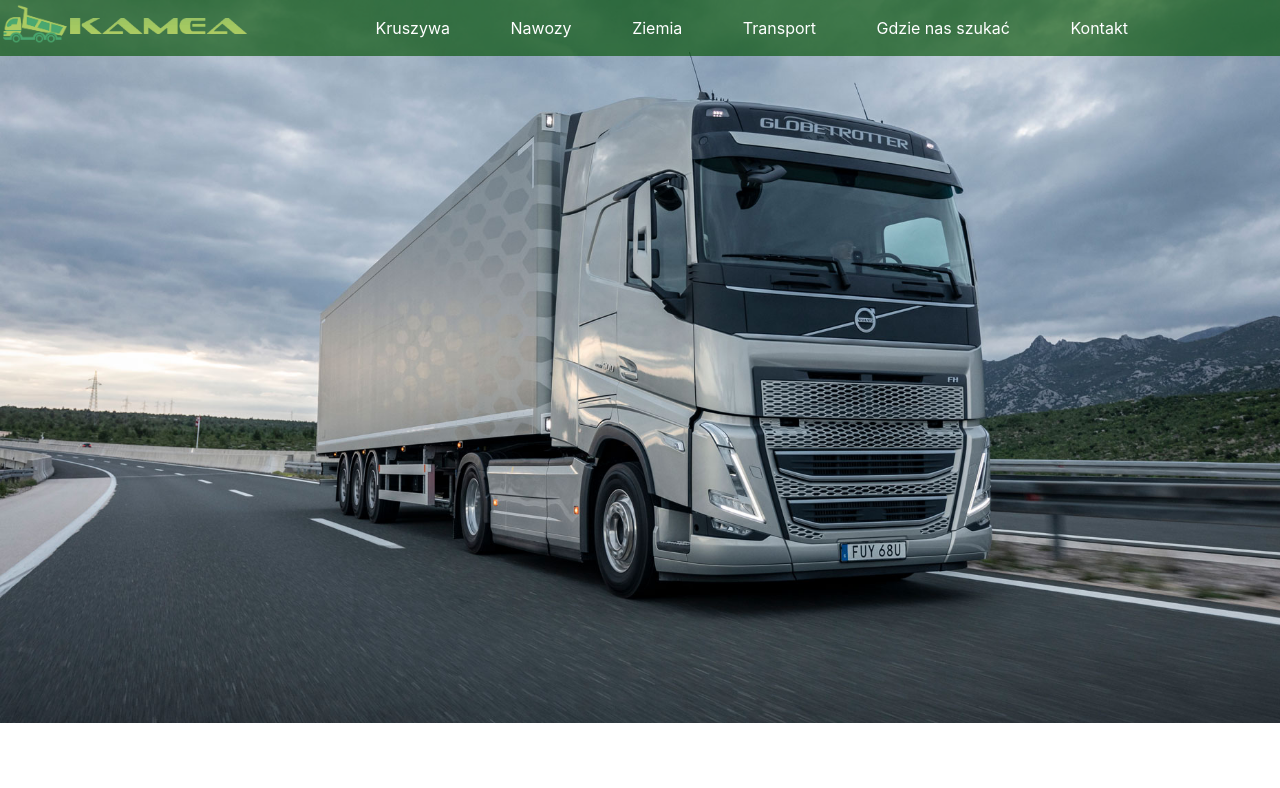
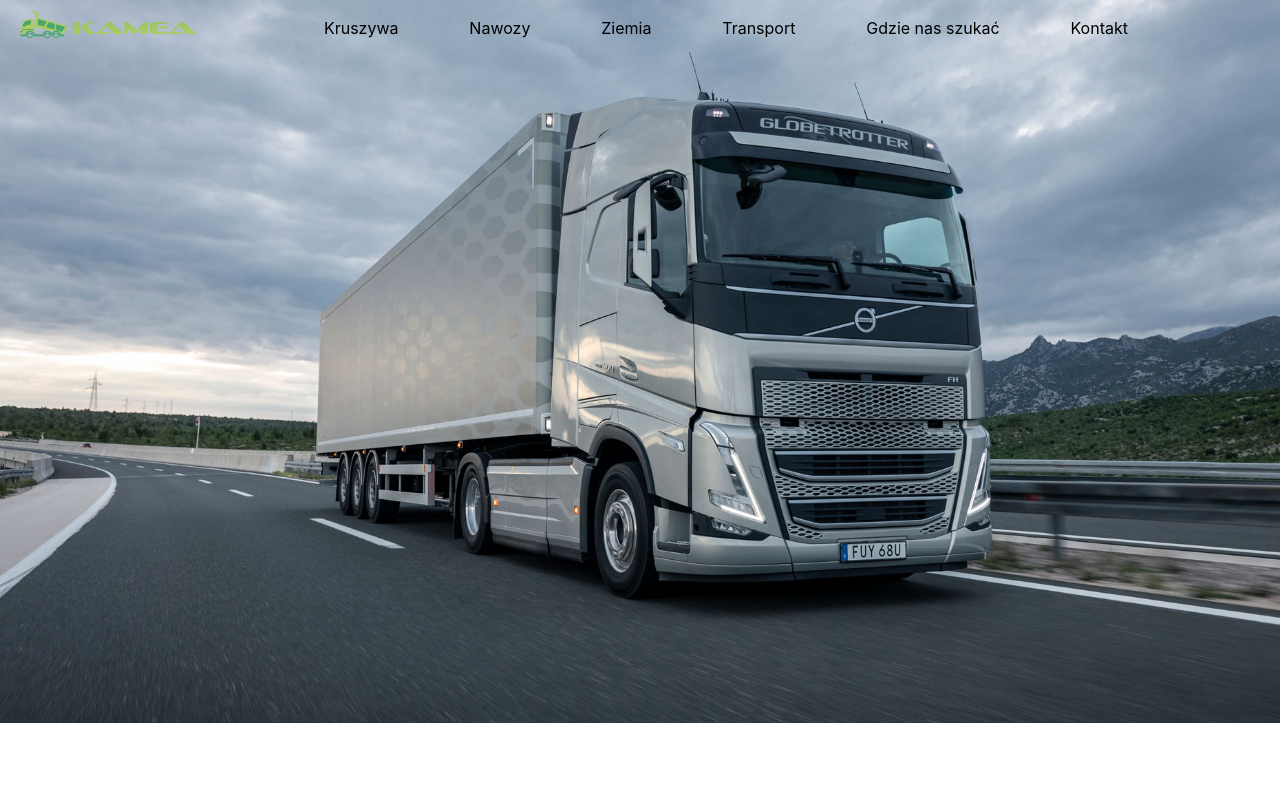
Before and after one commit to DAGORINC/kamea, a React (Create React App) app: page / in a window 1280 px wide. Shown: the top 788 px of the page. Built offline with nearby package versions, Linux system fonts and the light colour scheme.

Commit message:
mobile menu already must be

```diff
--- a/public/index.html
+++ b/public/index.html
@@ -1,5 +1,5 @@
 <!DOCTYPE html>
-<html lang="en">
+<html lang="pl">
   <head>
     <meta charset="utf-8" />
     <link rel="icon" href="%PUBLIC_URL%/favicon2.ico" />
--- a/src/App.css
+++ b/src/App.css
@@ -13,3 +13,24 @@
 html, body{
   scroll-behavior: smooth;
 }
+/* width */
+::-webkit-scrollbar {
+  width: 15px;
+}
+
+/* Track */
+::-webkit-scrollbar-track {
+  background-color: rgba(0, 80, 0, 0.649);
+}
+
+/* Handle */
+::-webkit-scrollbar-thumb {
+  background: rgba(0, 80, 0, 0);
+  border-radius: 10px;
+  border: 3px solid darkgreen;
+}
+
+/* Handle on hover */
+::-webkit-scrollbar-thumb:hover {
+  background: darkgreen;
+}
--- a/src/components/Navbar/Navbar.js
+++ b/src/components/Navbar/Navbar.js
@@ -6,6 +6,7 @@
 
 
 function Navbar() {
+    // mobile menu visibility
     const [visibilityMenu, setVisibility] = useState(-1000);
     const [isVisible, setIsVisible] = useState(false);
 
@@ -17,12 +18,36 @@
         isVisible ? setVisibility(0) : setVisibility(-1000);
     }
 
+    //navigation background
+    const [fontColor, setFontColor] = useState((styles.partLink));
+    const [navigationBackground, setNavigationBackground] = useState('rgba(0, 0, 0, 0.0)');
+    const [backgroundSwapper, setBackground] =useState(false);
+
+    useEffect(() => {
+        changeBackground()
+    },[backgroundSwapper])
+
+    const changeBackground = () => {
+        (document.body.scrollTop > 100 || document.documentElement.scrollTop > 100)
+        ?
+        setNavigationBackground('rgba(0, 80, 0, 0.649)')||setFontColor((styles.partLink))
+        :
+        setNavigationBackground('rgba(0, 0, 0, 0.0)')||setFontColor((styles.partLink2));
+    }
+
+    window.onscroll = function() {changeBackground()};
+
     return (
-        <div className={styles.nav}>
+        <div className={styles.nav} style={{backgroundColor: navigationBackground, color: fontColor}}>
+
             {/* mobile elements*/}
             <div style={{ marginLeft: visibilityMenu }} className={styles.mobileContainer}>
+
                 <div className={styles.mobileMenu}>
+
+
                     <ul className={styles.mobileUl}>
+
                         <li className={styles.mobileListPart}>
                             <div className={styles.mobilePartLinkDiv}><a href="#kruszywa" onClick={() => setIsVisible(!isVisible)} className={styles.mobilePartLink}>Kruszywa</a></div>
                         </li>
@@ -47,40 +72,45 @@
                             <div className={styles.mobilePartLinkDiv}><a href="#contact" onClick={() => setIsVisible(!isVisible)} className={styles.mobilePartLink}>Kontakt</a></div>
                         </li>
                     </ul>
+
+
                 </div>
             </div>
-
+                {/* web elements */}
             <div className={styles.menu}>
 
                     <a href="#"><img src={carImg} className={styles.carImg} /></a>
                     <a href="#" className={styles.aText}><img src={subtitleImg} className={styles.subtitleImg} /></a>
 
+
                 <ul className={styles.webUl}>
+
                     <li className={styles.listPart}>
-                        <a href="#kruszywa" className={styles.partLink}>Kruszywa</a>
+                        <a href="#kruszywa"  className={fontColor}>Kruszywa</a>
                     </li>
 
                     <li className={styles.listPart}>
-                        <a href="#nawozy" className={styles.partLink}>Nawozy</a>
+                        <a href="#nawozy"  className={fontColor}>Nawozy</a>
                     </li>
 
                     <li className={styles.listPart}>
-                        <a href="#ziemia" className={styles.partLink}>Ziemia</a>
+                        <a href="#ziemia"  className={fontColor}>Ziemia</a>
                     </li>
 
                     <li className={styles.listPart}>
-                        <a href="#transport" className={styles.partLink}>Transport</a>
+                        <a href="#transport"  className={fontColor}>Transport</a>
                     </li>
 
                     <li className={styles.listPart}>
-                        <a href="#findus" className={styles.partLink}>Gdzie nas szukać</a>
+                        <a href="#findus"  className={fontColor}>Gdzie nas szukać</a>
                     </li>
 
                     <li className={styles.listPart}>
-                        <a href="#contact" className={styles.partLink}>Kontakt</a>
+                        <a href="#contact"  className={fontColor}>Kontakt</a>
                     </li>
 
                 </ul>
+
 
                 <img onClick={() => setIsVisible(!isVisible)} className={styles.menulist} src={menuIcon}></img>
             </div>
--- a/src/components/Navbar/navbar.module.css
+++ b/src/components/Navbar/navbar.module.css
@@ -1,8 +1,8 @@
 .nav{
     position: fixed;
     display: flex;
-    background-color: rgba(0, 80, 0, 0.649);
-    color: white;
+    /* background-color: rgba(0, 80, 0, 0.649); */
+    /* color: white; */
     font-size: medium;
     height: 7vh;
     width: 100%;
@@ -24,17 +24,21 @@
     list-style: none;
 }
 .carImg{
-    height: 8vh;
-    margin: 0 3px 0 3px;
+    height: 6vh;
+    margin: 0 5px 0 20px;
     max-width: 40vw;
 }
 .subtitleImg{
-    height: 1.3vw;
+    height: 0.9vw;
     max-width: 40vw;
 }
 .partLink{
     text-decoration: none;
     color: white;
+}
+.partLink2{
+    text-decoration: none;
+    color: black;
 }
 .menulist{
     visibility: hidden;
@@ -45,6 +49,9 @@
     background-color: rgba(0, 0, 0, 0.455);
 }
 .partLink:hover{
+    color: rgb(255, 205, 139);
+}
+.partLink2:hover{
     color: rgb(255, 205, 139);
 }
 /* mobile configuration */
```
